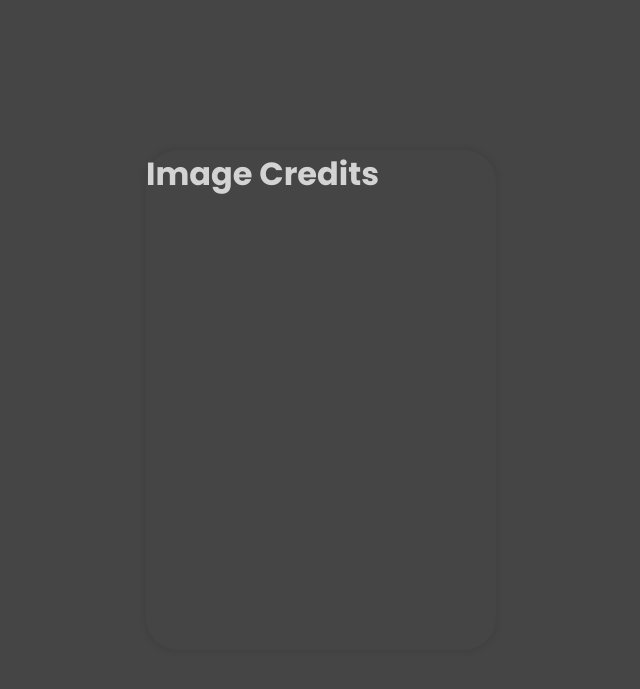
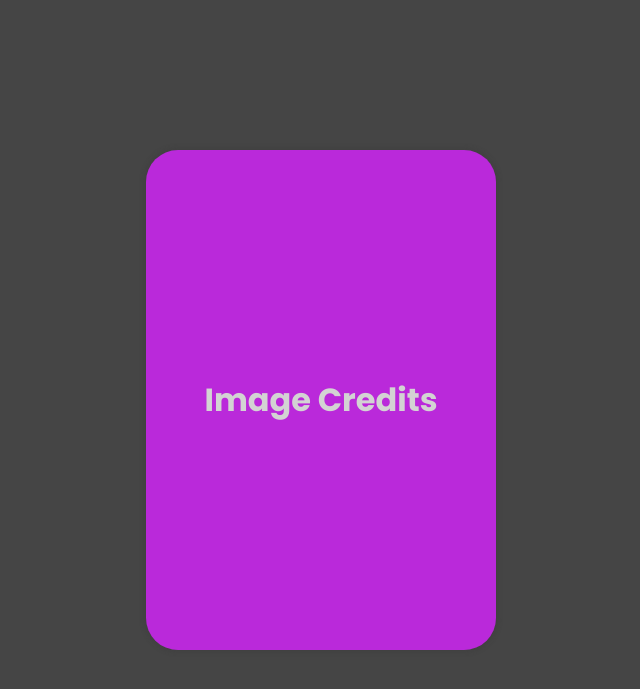
Before and after one commit to FernandoArroliga/LiveCodeEditor, a Django app: page /credits/ in a window 1280 px wide. Shown: the top 689 px of the page, without its empty margins (319-959 px from the left). Run offline with Django 4.2, Linux system fonts and the light colour scheme; some libraries are stand-ins or nearby versions.

Commit message:
"Edit credits css style part-4"

```diff
--- a/livecodeapp/static/css/credits.css
+++ b/livecodeapp/static/css/credits.css
@@ -48,7 +48,7 @@ body {
 }
 
 .back {
-    background-color: #3a3a3a;
+    background-color: #ba29da;
     transform: rotateY(180deg) rotateZ(180deg);
     display: flex;
     flex-direction: column;
@@ -58,6 +58,10 @@ body {
 }
 
 .front {
+    background-color: #ba29da;
     align-items: center;
+    display: flex;
+    flex-direction: column;
     justify-content: center;
+    align-items: center;
 }
```
